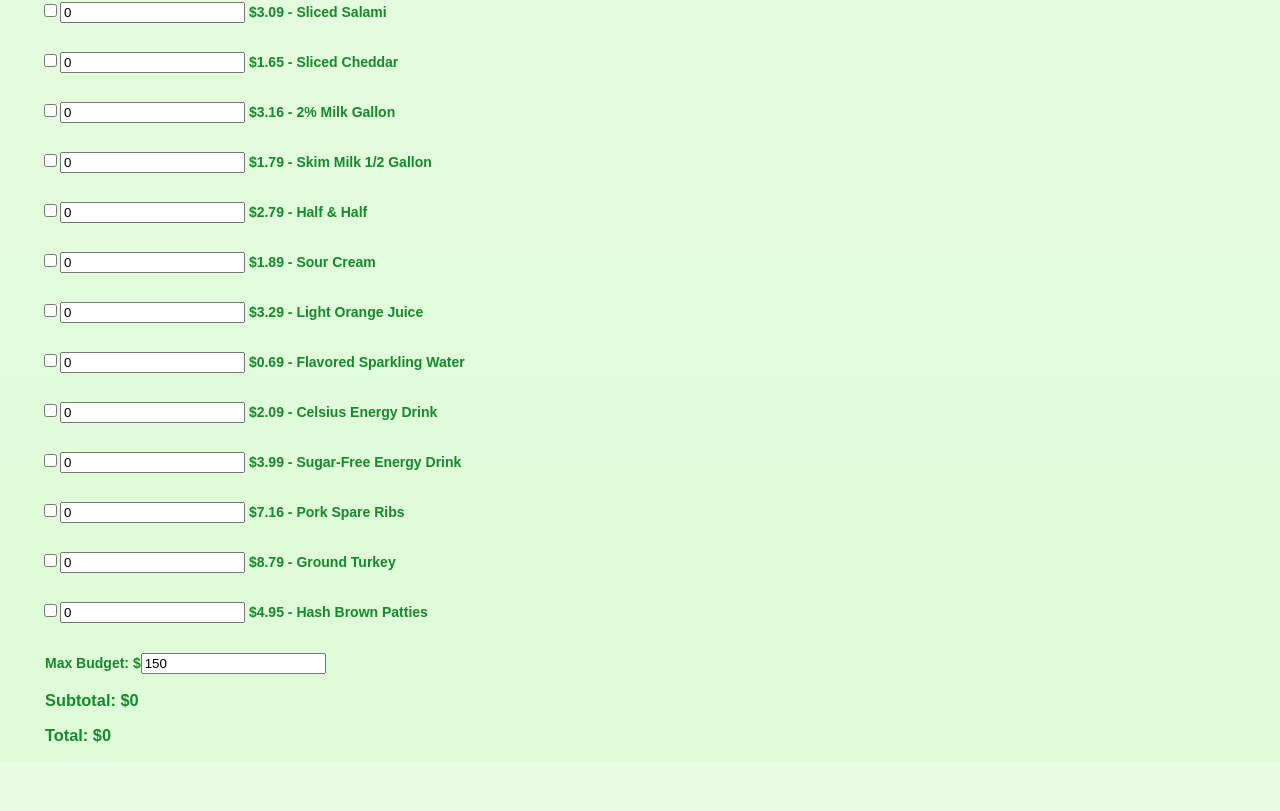
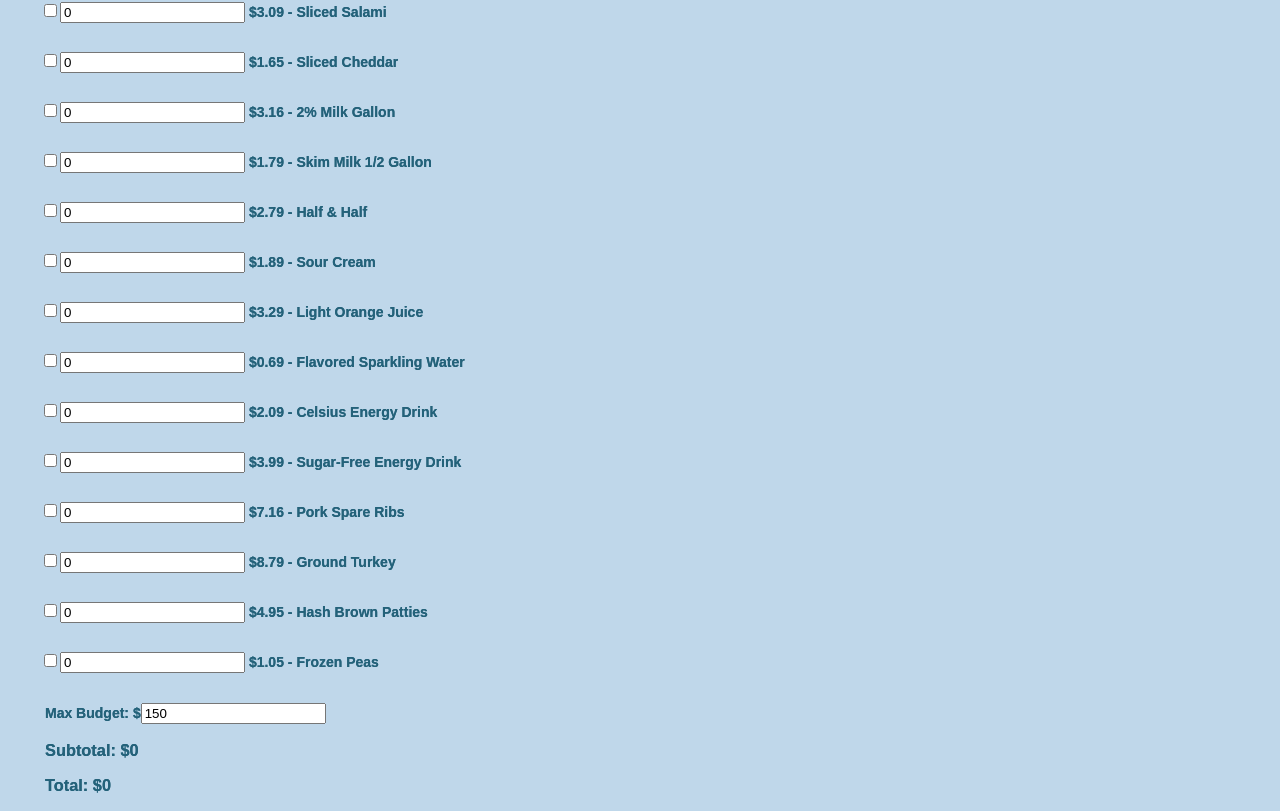
Before and after one commit to alexdavies440/Grocery-Budget-Project, a React (Vite) app in the folder grocery-project/: page / in a window 1280 px wide. Shown: the part 823-1634 px from the top of the page. Before the commit the page ends 1584 px from the top, so only its background shows below. Built offline with nearby package versions, Linux system fonts and the light colour scheme.

Commit message:
blue theme

```diff
--- a/grocery-project/src/App.css
+++ b/grocery-project/src/App.css
@@ -1,18 +1,18 @@
 body {
-  background-image: linear-gradient(rgb(233, 253, 228),rgb(222, 252, 215));
-  background-color: rgb(233, 253, 228);
+  /* background-image: linear-gradient(#BFD7EA,#91AEC1); */
+  background-color: #BFD7EA;
   font-family: sans-serif;
   font-size: 14px;
   font-weight: bold;
   margin: 0;
   min-height: 100vh;
-  color: rgb(20, 138, 42);
+  color: #24627a;
+  text-shadow: 0 0 0;
 }
 
 #banner {
-  background-image: linear-gradient(90deg, rgb(20, 138, 42), rgb(75, 153, 89));
-  /* background-color: rgb(76, 194, 98); */
-  color: rgb(233, 253, 228);
+  background-image: linear-gradient(90deg, #4C849A, #4C849A);
+  color: #BFD7EA;
   text-align: center;
   padding-left: 30px;
   padding-right: 30px;
--- a/grocery-project/src/components/GroceryList.jsx
+++ b/grocery-project/src/components/GroceryList.jsx
@@ -21,7 +21,8 @@ export default function GroceryList() {
     function isOverBudget(boolean) {
         if (boolean == true) {
 
-            // Could be really annoying => window.alert("Total exceeds budget! Consider making more money")
+            // Could be really annoying =>
+            // window.alert("Total exceeds budget! Consider making more money")
             document.getElementById("maxBudget").style.fontWeight = "bolder";
             document.getElementById("maxBudget").style.fontWeight = "bolder";
             document.getElementById("maxBudget").style.color = "red";
--- a/grocery-project/src/components/groceryData.jsx
+++ b/grocery-project/src/components/groceryData.jsx
@@ -38,7 +38,7 @@ const groceryData = [
     {id: 24, qty: 0, name: "Pork Spare Ribs", price: 7.16, category: "Meat", taxRate: bTaxable},
     {id: 25, qty: 0, name: "Ground Turkey", price: 8.79, category: "Meat", taxRate: bTaxable},
     {id: 26, qty: 0, name: "Hash Brown Patties", price: 4.95, category: "Freezer", taxRate: bTaxable},
-    //{"Frozen Peas", 1.05, "Freezer", bTaxable},
+    {id: 27, qty: 0, name: "Frozen Peas", price: 1.05, category: "Freezer", taxRate: bTaxable},
     //{"Frozen Corn", 1.05, "Freezer", bTaxable},
     //{"Frozen Mixed Vegetables", 1.05, "Freezer", bTaxable}
 ];
```
